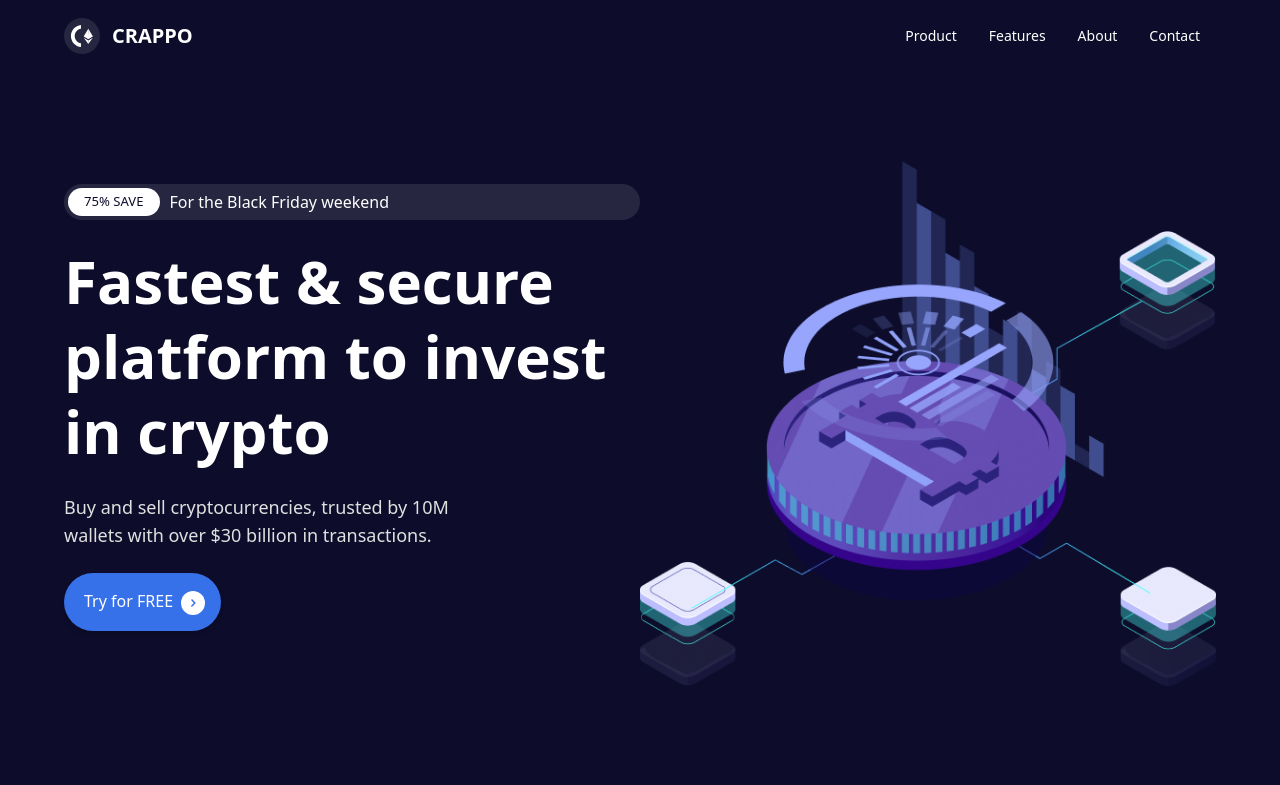
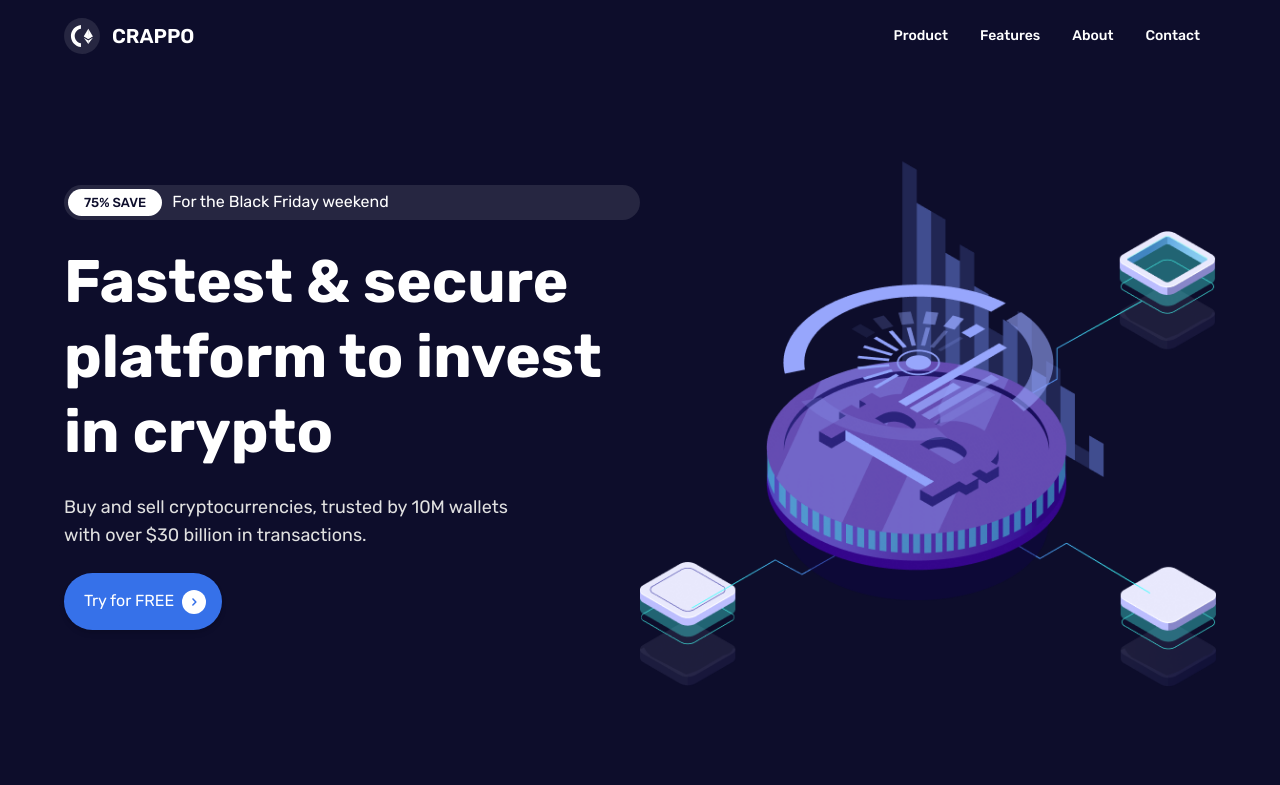
Before and after one commit to DrPrime01/Crappo, a React (Vite) app: page / in a window 1280 px wide. Shown: the top 785 px of the page. Built offline with nearby package versions, Linux system fonts and the light colour scheme.

Commit message:
Added rubik font

```diff
--- a/src/assets/tailwind.css
+++ b/src/assets/tailwind.css
@@ -1,3 +1,11 @@
+@import url('https://fonts.googleapis.com/css2?family=Rubik:wght@400;500;600;700&display=swap');
+
 @tailwind base;
 @tailwind components;
 @tailwind utilities;
+
+@layer base {
+    html {
+        font-family: 'Rubik';
+    }
+}
```
